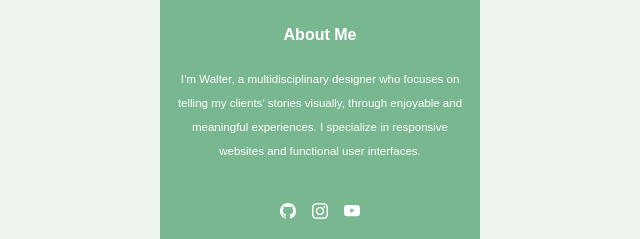
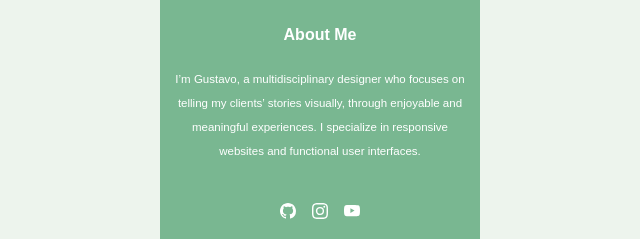
Before and after one commit to gusworkout/Page-for-Equipment-Maintenance, a plain HTML site: page acercade.html in a window 1280 px wide. Shown: the part 276-515 px from the top of the page, 320-960 px from the left. Drawn offline with Linux system fonts and the light colour scheme.

Commit message:
Refactorizaciones de la pagina acerca de

```diff
--- a/acercade.html
+++ b/acercade.html
@@ -45,7 +45,7 @@
         <div class="card">
             <div class="img"></div>
             <span>About Me</span>
-            <p class="info">I’m Walter, a multidisciplinary designer who focuses on telling my clients’ stories
+            <p class="info">I’m Gustavo, a multidisciplinary designer who focuses on telling my clients’ stories
                 visually, through enjoyable and meaningful experiences. I specialize in responsive websites and
                 functional user interfaces.</p>
             <div class="share">
```
